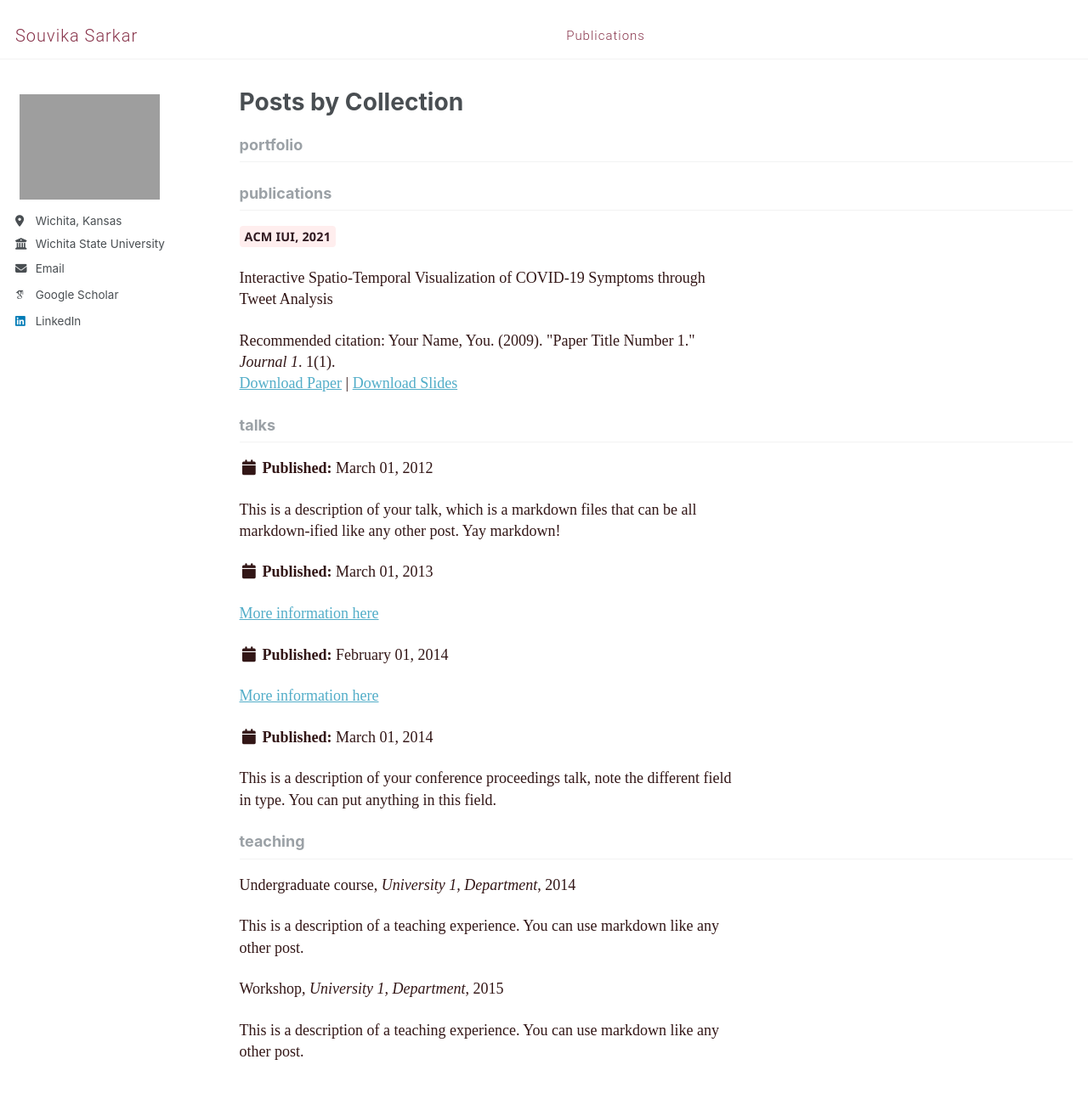
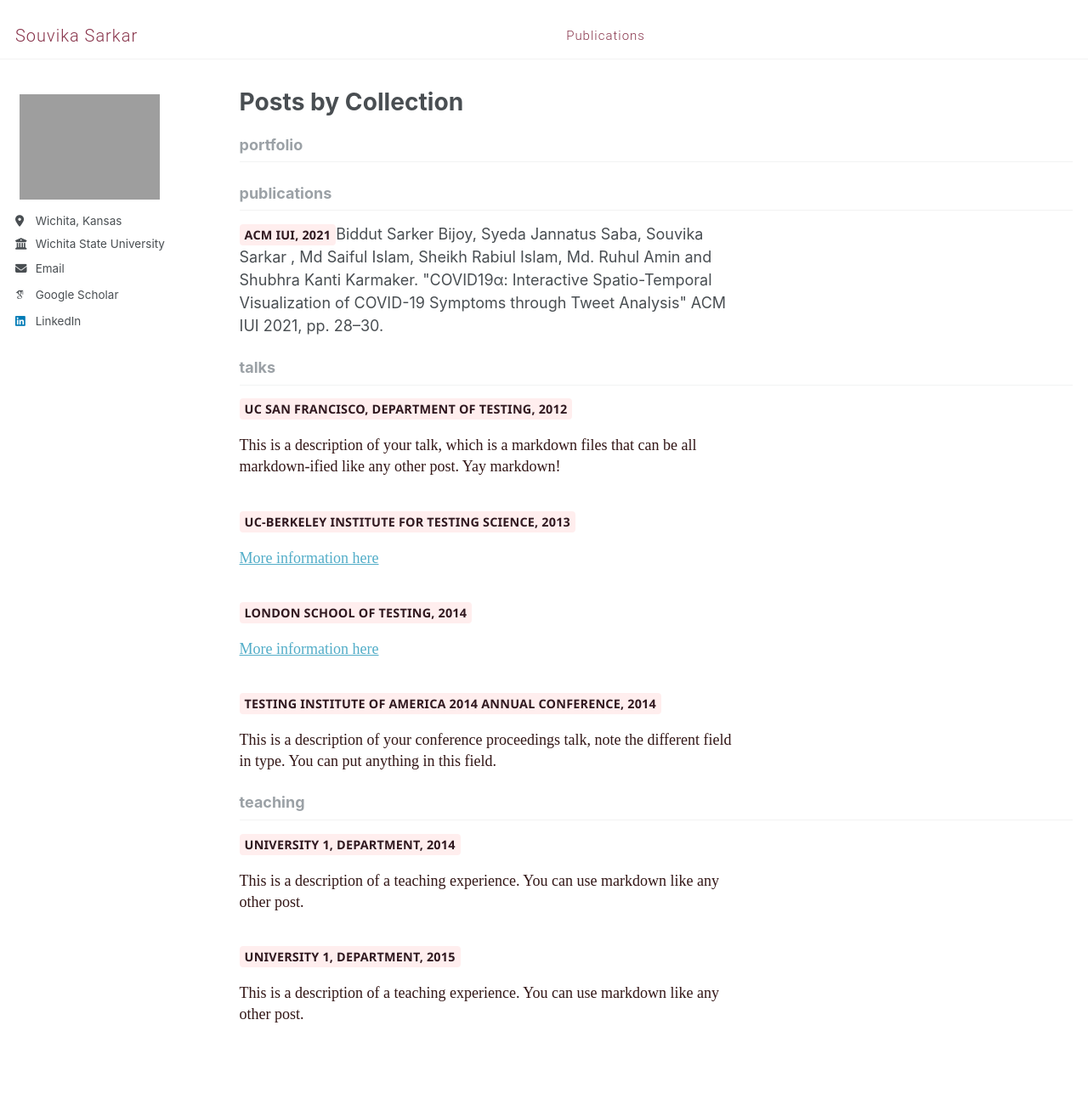
Before and after one commit to Souvika/souvika.github.io, a Jekyll site: the page built from _pages/collection-archive.html, in a window 1280 px wide and 1400 px high. Shown: the top 1287 px of the window at 85% size. Built offline with Jekyll 4.4.1, drawn with Linux system fonts in a browser that asks for light colours; some web fonts are replaced.

Commit message:
Starting Publications 10

```diff
--- a/_includes/archive-single.html
+++ b/_includes/archive-single.html
@@ -32,13 +32,22 @@
       {% else %}
         <a href="{{ base_path }}{{ post.url }}" rel="permalink">{{ title }}</a>
       {% endif %}
-    </h2> -->
+    </h2>
 
     {% if post.read_time %}
     <p class="page__meta"><i class="fa fa-clock-o" aria-hidden="true"></i> {% include read-time.html %}</p>
-    {% endif %}
+    {% endif %} -->
 
-        {% if post.collection == 'teaching' %}
+
+
+    <table style="width: 100%; border-collapse: collapse; text-align: left; border: none;"></table>
+      <tbody>
+        <tr style="border: none;">
+            <td style="vertical-align: top; padding: 6px 8px; width: 110px; border: none;"><span class="news-date">{{ post.venue }}, {{ post.date | default: "1900-01-01" | date: "%Y" }}</span></td>
+            <td style="vertical-align: top; padding: 6px 8px; border: none;"><span class="news-content"></span>{{ post.excerpt }}</td>
+        </tr>
+      </tbody>
+    <!--{% if post.collection == 'teaching' %}
     <p> {{ post.type }}, <i>{{ post.venue }}</i>, {{ post.date | default: "1900-01-01" | date: "%Y" }} </p>
     {% elsif post.collection == 'publications' %}
     <p><span class="paper-date">{{ post.venue }}, {{ post.date | default: "1900-01-01" | date: "%Y" }} </span></p>
@@ -64,7 +73,7 @@
       <p><a href=" {{ post.paperurl }} ">Download Paper</a></p>
     {% elsif post.slidesurl %}
       <p><a href="{{ post.slidesurl }}">Download Slides</a></p>
-    {% endif %}
+    {% endif %} -->
 
   </article>
 </div>
--- a/_publications/2009-10-01-paper-title-number-1.md
+++ b/_publications/2009-10-01-paper-title-number-1.md
@@ -3,7 +3,7 @@ title: "COVID19α [2021]"
 collection: publications
 category: conferences
 permalink: /publication/2009-10-01-paper-title-number-1
-excerpt: 'Interactive Spatio-Temporal Visualization of COVID-19 Symptoms through Tweet Analysis'
+excerpt: 'Biddut Sarker Bijoy, Syeda Jannatus Saba, Souvika Sarkar , Md Saiful Islam, Sheikh Rabiul Islam, Md. Ruhul Amin and Shubhra Kanti Karmaker. "COVID19α: Interactive Spatio-Temporal Visualization of COVID-19 Symptoms through Tweet Analysis" ACM IUI 2021, pp. 28–30.'
 date: 2021-10-01
 year: 2021
 venue: 'ACM IUI'
```
Lines whose indentation alone changed are shown as unchanged.
